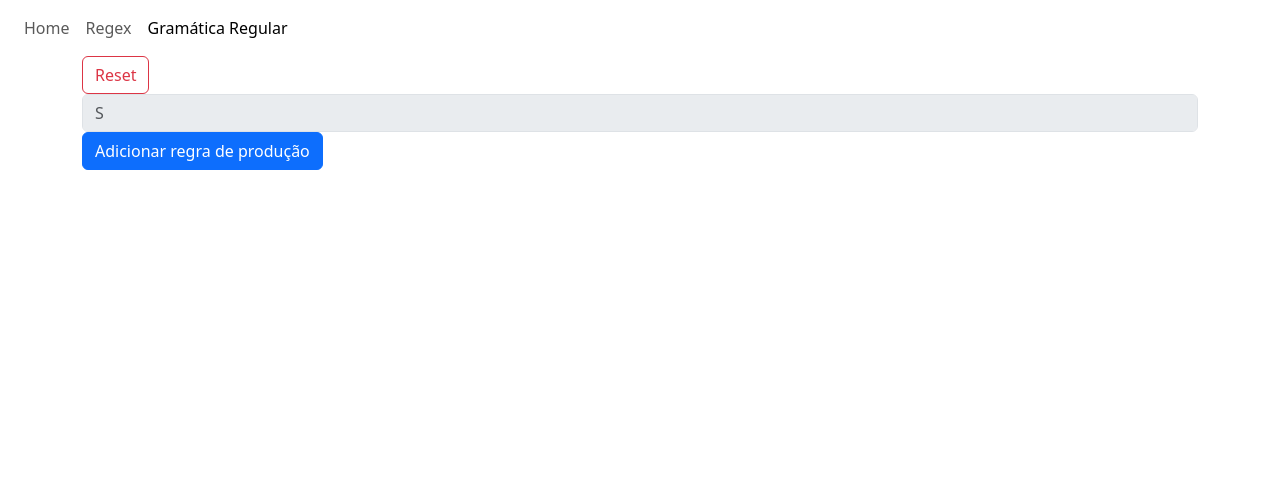
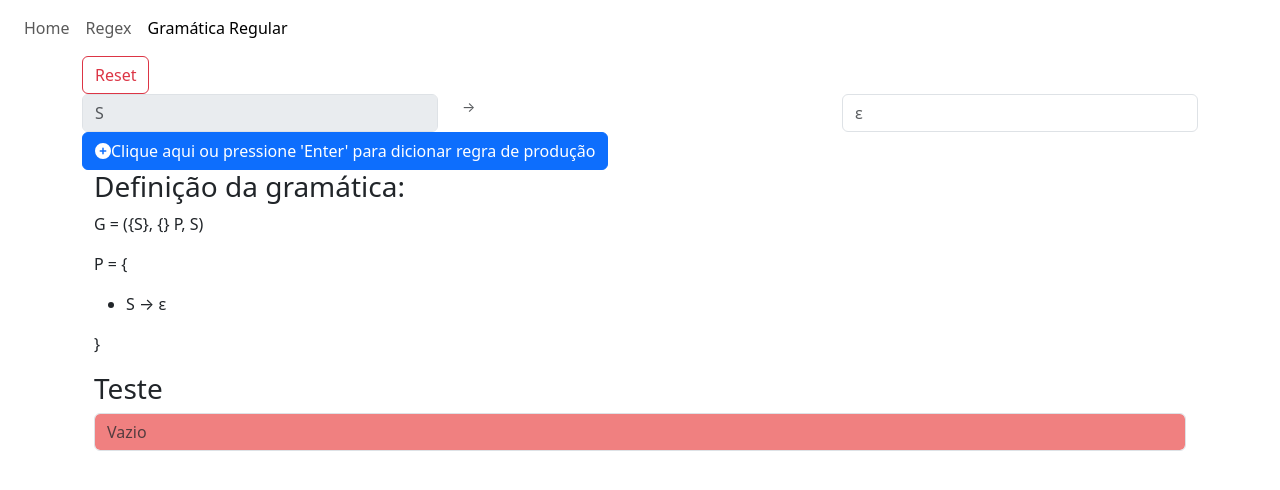
Before and after one commit to Igorjr19/clone-flap, a React (Vite) app: page /regular-grammar in a window 1280 px wide. Shown: the top 490 px of the page. Built offline with nearby package versions, Linux system fonts and the light colour scheme.

Commit message:
Implements regular grammar page

```diff
--- a/src/pages/regular-grammar/regular-grammar.tsx
+++ b/src/pages/regular-grammar/regular-grammar.tsx
@@ -1,22 +1,28 @@
-import { faXmark } from '@fortawesome/free-solid-svg-icons';
+import { faCirclePlus, faXmark } from '@fortawesome/free-solid-svg-icons';
 import { FontAwesomeIcon } from '@fortawesome/react-fontawesome';
-import { useState } from 'react';
+import { useEffect, useState } from 'react';
 import { Button, Col, Container, Form, Row } from 'react-bootstrap';
 
 interface Rule {
   left: string;
-  right: string;
+  right: string[];
 }
 
 function RegularGrammar() {
+  const startSymbol = 'S';
   const [rules, setRules] = useState<Rule[]>([]);
+  const [terminals, setTerminals] = useState<string[]>([]);
+  const [test, setTest] = useState('');
+  const [result, setResult] = useState(false);
 
   const clearRules = () => {
-    setRules([]);
+    setRules([{ left: 'S', right: [''] }]);
   };
 
-  const addRule = () => {
-    setRules([...rules, { left: '', right: '' }]);
+  const addRuleLeft = (leftIndex: number) => {
+    const newRules = [...rules];
+    newRules.splice(leftIndex + 1, 0, { left: '', right: [''] });
+    setRules(newRules);
   };
 
   const removeRule = (index: number) => {
@@ -24,6 +30,151 @@ function RegularGrammar() {
     newRules.splice(index, 1);
     setRules(newRules);
   };
+
+  const handleRuleChange = (
+    leftIndex: number,
+    rightIndex: number,
+    value: string,
+  ) => {
+    const newRules = [...rules];
+    newRules[leftIndex].right[rightIndex] = value;
+    setRules(newRules);
+  };
+
+  const handleRuleNameChange = (index: number, value: string) => {
+    const newRules = [...rules];
+    newRules[index].left = value;
+    setRules(newRules);
+  };
+
+  const addRuleRight = (leftIndex: number, rightIndex: number) => {
+    const newRules = [...rules];
+    newRules[leftIndex].right.splice(rightIndex + 1, 0, '');
+    setRules(newRules);
+  };
+
+  const removeRuleRight = (leftIndex: number, rightIndex: number) => {
+    const newRules = [...rules];
+    newRules[leftIndex].right.splice(rightIndex, 1);
+    setRules(newRules);
+  };
+
+  const handleTestChange = (e: React.ChangeEvent<HTMLInputElement>) => {
+    setTest(e.target.value);
+    setResult(checkTest(e.target.value));
+  };
+
+  const checkTest = (test: string) => {
+    if (test.match(/[A-Z]/g)) {
+      return false;
+    }
+    // Helper function to match the string using the grammar
+    function match(remainingInput: string, currentSymbol: string): boolean {
+      // If both remaining input and current symbol are empty, it's a valid match
+      if (remainingInput.length === 0 && currentSymbol === '') {
+        return true;
+      }
+
+      // Find rules where the currentSymbol is on the left-hand side
+      const matchingRules = rules.filter((rule) => rule.left === currentSymbol);
+
+      // Try each matching rule's production
+      for (const rule of matchingRules) {
+        for (const production of rule.right) {
+          // Handle the case where production is ε (empty string)
+          if (production === '' && match(remainingInput, '')) {
+            return true;
+          }
+
+          // If the production matches the start of remainingInput
+          if (remainingInput.startsWith(production)) {
+            const remaining = remainingInput.slice(production.length);
+            if (match(remaining, '')) {
+              return true;
+            }
+          }
+
+          // Handle terminal + non-terminal cases (e.g., 'aA' or 'bB')
+          if (production.length > 1) {
+            const terminalPart = production.slice(0, -1); // All but the last symbol (terminals)
+            const nextNonTerminal = production.slice(-1); // The last symbol (non-terminal)
+
+            if (
+              remainingInput.startsWith(terminalPart) &&
+              match(remainingInput.slice(terminalPart.length), nextNonTerminal)
+            ) {
+              return true;
+            }
+          }
+        }
+      }
+
+      return false;
+    }
+
+    return match(test, startSymbol);
+  };
+
+  const handleRuleInputKeyDown =
+    (leftIndex: number, rightIndex: number, right: string) =>
+    (e: React.KeyboardEvent<HTMLInputElement>) => {
+      if (e.key === 'Enter') {
+        addRuleLeft(leftIndex);
+      }
+      if (e.key === 'Backspace' && right === '' && rightIndex === -1) {
+        e.preventDefault();
+        removeRule(leftIndex);
+        return;
+      }
+      if (e.key === 'Backspace' && right === '' && rightIndex !== 0) {
+        e.preventDefault();
+        removeRuleRight(leftIndex, rightIndex);
+      }
+      if (e.key === '|' && rightIndex !== -1) {
+        addRuleRight(leftIndex, rightIndex);
+      }
+    };
+
+  const handleRuleOnChange =
+    (leftIndex: number, rightIndex: number) =>
+    (e: React.ChangeEvent<HTMLInputElement>) => {
+      if (rightIndex === -1) {
+        if (e.target.value.match(/[^A-Z]/g)) {
+          e.target.value = e.target.value.replace(/[^A-Z]/g, '');
+          return;
+        }
+        handleRuleNameChange(leftIndex, e.target.value);
+        return;
+      }
+      if (e.target.value.slice(-1) === '|') {
+        e.target.value = e.target.value.slice(0, -1);
+        return;
+      }
+      if (e.target.value.match(/[^A-Za-z0-9]/g)) {
+        e.target.value = e.target.value.replace(/[^A-Za-z0-9]/g, '');
+        return;
+      }
+      handleRuleChange(leftIndex, rightIndex, e.target.value);
+    };
+
+  useEffect(() => {
+    if (rules.length === 0) {
+      clearRules();
+    }
+    const newTerminals = rules
+      .map((rule) => {
+        return rule.right
+          .map((right) => {
+            const teste = right.match(/[a-z0-9]/g);
+            return teste === null ? '' : teste;
+          })
+          .filter((right) => right !== '')
+          .flat();
+      })
+      .flat()
+      .filter((right, index, self) => self.indexOf(right) === index);
+    setTerminals(newTerminals);
+  }, [rules]);
 
   return (
     <Container>
@@ -38,48 +189,117 @@ function RegularGrammar() {
         <Col>
           <Form.Control type="text" placeholder="S" disabled></Form.Control>
         </Col>
+        <Col>
+          <Form.Text className="text-muted">→</Form.Text>
+        </Col>
+        {rules[0] &&
+          rules[0].right.map((right, rightIndex) => (
+            <Col key={rightIndex}>
+              <Form.Control
+                id={`input-${0}-${rightIndex}`}
+                type="text"
+                placeholder="ε"
+                value={right}
+                onKeyDown={handleRuleInputKeyDown(0, rightIndex, right)}
+                onChange={handleRuleOnChange(0, rightIndex)}
+              ></Form.Control>
+            </Col>
+          ))}
       </Row>
-      {rules.map((rule, index) => (
-        <Row key={index}>
+      {rules.map(
+        (rule, leftIndex) =>
+          leftIndex !== 0 && (
+            <Row key={leftIndex}>
               <Col>
                 <Form.Control
                   type="text"
                   placeholder=""
                   value={rule.left}
-              onChange={(e) => {
-                const newRules = [...rules];
-                newRules[index].left = e.target.value;
-                setRules(newRules);
-              }}
+                  onKeyDown={handleRuleInputKeyDown(leftIndex, -1, '')}
+                  onChange={handleRuleOnChange(leftIndex, -1)}
                 ></Form.Control>
               </Col>
               <Col>
                 <Form.Text className="text-muted">→</Form.Text>
               </Col>
-          <Col>
+              {rule.right.map((right, rightIndex) => (
+                <Col key={rightIndex}>
                   <Form.Control
+                    id={`input-${leftIndex}-${rightIndex}`}
                     type="text"
                     placeholder="ε"
-              value={rule.right}
-              onChange={(e) => {
-                const newRules = [...rules];
-                newRules[index].right = e.target.value;
-                setRules(newRules);
-              }}
+                    value={right}
+                    onKeyDown={handleRuleInputKeyDown(
+                      leftIndex,
+                      rightIndex,
+                      right,
+                    )}
+                    onChange={handleRuleOnChange(leftIndex, rightIndex)}
                   ></Form.Control>
                 </Col>
+              ))}
               <Col>
-            <Button onClick={() => removeRule(index)}>
+                <Button onClick={() => removeRule(leftIndex)}>
                   <FontAwesomeIcon icon={faXmark} />
                 </Button>
               </Col>
             </Row>
-      ))}
+          ),
+      )}
       <Row>
         <Col>
-          <Button onClick={addRule}>Adicionar regra de produção</Button>
+          <Button onClick={() => addRuleLeft(rules.length)}>
+            <FontAwesomeIcon icon={faCirclePlus} />
+            Clique aqui ou pressione 'Enter' para dicionar regra de produção
+          </Button>
         </Col>
       </Row>
+      <Container>
+        <h3>Definição da gramática:</h3>
+        <p>
+          {rules.length &&
+            'G = ({' +
+              (rules.length > 1 &&
+              rules.map((rule) => rule.left).filter((rule) => rule !== '')
+                .length > 1
+                ? rules
+                    .map((rule) => rule.left)
+                    .filter((rule) => rule !== '')
+                    .join(', ')
+                : rules[0].left) +
+              '}, {' +
+              terminals.join(',') +
+              '} P, ' +
+              rules[0].left +
+              ')'}
+          <p />
+        </p>
+        <p>{'P = {'}</p>
+        <ul>
+          {rules.map(
+            (rule, index) =>
+              rule.left !== '' && (
+                <li key={index}>
+                  {rule.left} →{' '}
+                  {rule.right.map((rule) => (rule ? rule : 'ε')).join(' | ')}
+                </li>
+              ),
+          )}
+        </ul>
+        <p>{'}'}</p>
+      </Container>
+      <Container>
+        <h3>Teste</h3>
+        <Form.Control
+          type="text"
+          placeholder="Vazio"
+          value={test}
+          onChange={handleTestChange}
+          style={{
+            backgroundColor: result ? 'lightgreen' : 'lightcoral',
+          }}
+        />
+      </Container>
     </Container>
   );
 }
```
Lines whose indentation alone changed are shown as unchanged.
